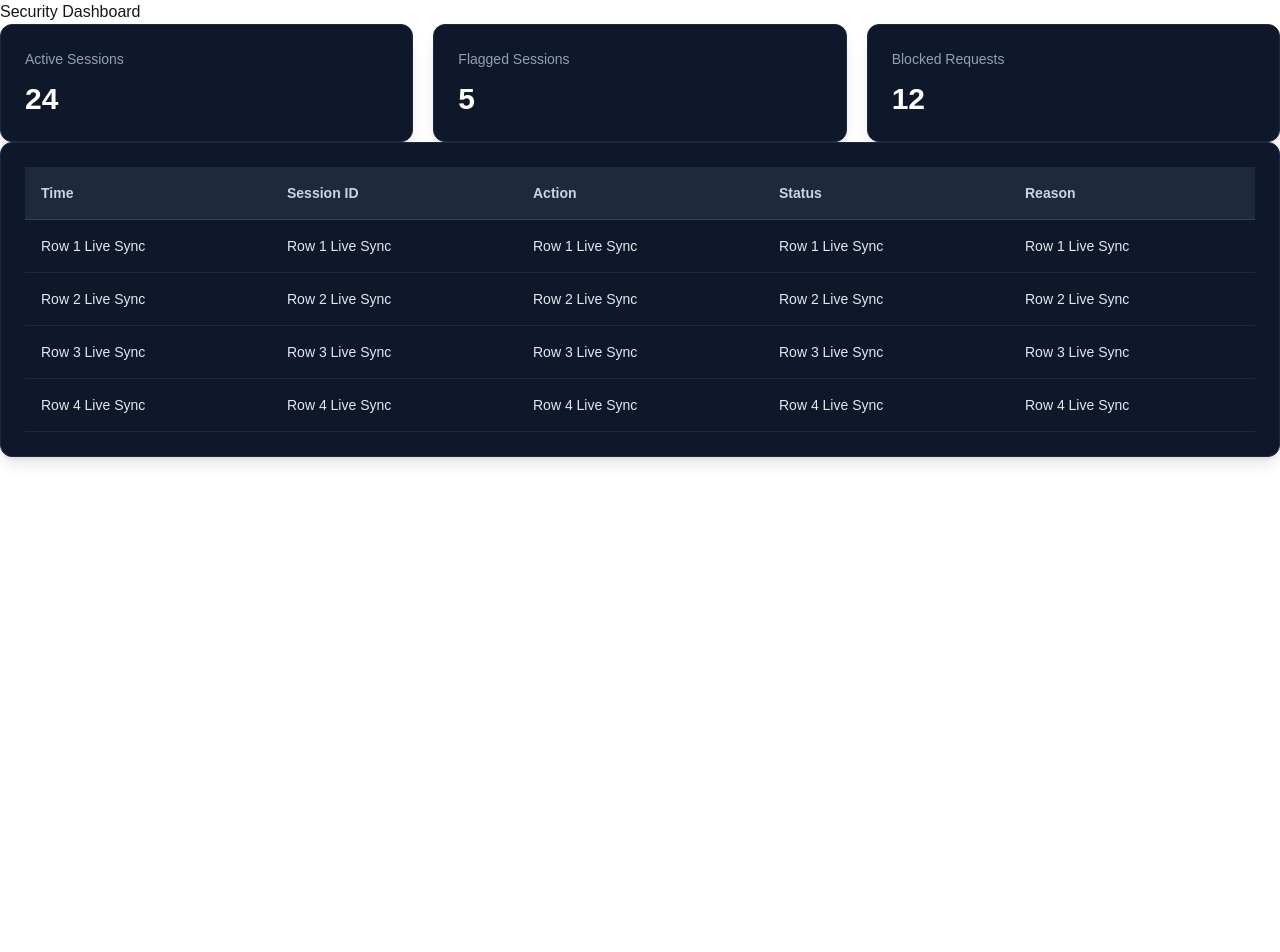
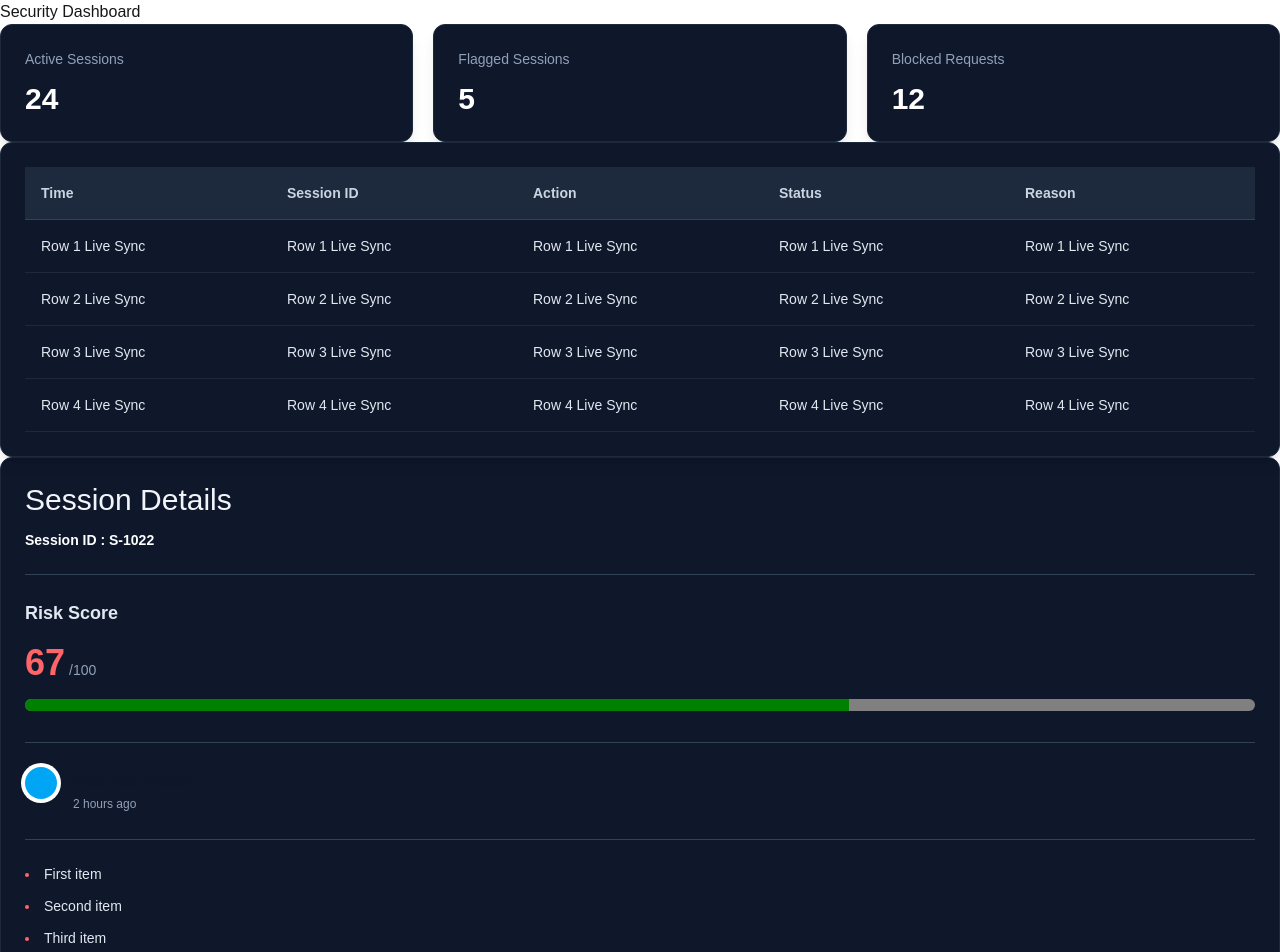
Before and after one commit to raremanticore/renamethislater, a Next.js app: page / in a window 1280 px wide. Shown: the top 952 px of the page. Before the commit the page ends 800 px from the top, so only its background shows below. Built offline with nearby package versions, Linux system fonts and the light colour scheme.

Commit message:
2:30 am pls work

```diff
--- a/components/dashboard/AIExplanation.tsx
+++ b/components/dashboard/AIExplanation.tsx
@@ -4,7 +4,11 @@
  * displays ai generated explanation of sus activity
  */
 
+export default function AIExplanation() {
+     return (
 <div>
     <h3 className="text-lg font-semibold text-slate-100 tracking-tight" > AI Explanation </h3>
     <p className="text-sm font-normal text-slate-400 leading-relaxed"> Insert AI explanation here with Arham's AI agent </p>
 </div>
+     );
+}
--- a/components/dashboard/ActivityTimeline.tsx
+++ b/components/dashboard/ActivityTimeline.tsx
@@ -4,8 +4,9 @@
  * event timestamps, previous session activities
  * part of sessiondetails
  */
-
-<div>
+export default function ActivityTimeline() {
+     return (
+     <div>
     <ol className="relative">
     <li className="relative flex gap-4 pb-8 last:pb-0">
 
@@ -26,3 +27,5 @@
     </li>
     </ol>
 </div>
+ );
+}
--- a/components/dashboard/RiskScore.tsx
+++ b/components/dashboard/RiskScore.tsx
@@ -1,9 +1,12 @@
+
 /**
  * visually display security risk score of a selected session
- * risk scores shoullldd come from backend???
+ * risk scores should eventually come from backend
  */
 
-<div className="bg-slate-900 border border-slate-800 rounded-xl p-6 shadow-lg">
+export default function RiskScore() {
+  return (
+    <div>
       <h3 className="text-lg font-semibold text-slate-200 mb-4">Risk Score</h3>
       <label htmlFor="file" className="text-4xl font-bold text-red-400">
         67
@@ -20,3 +23,5 @@
         67%
       </progress>
     </div>
+  );
+}
--- a/components/dashboard/SecurityDashboard.tsx
+++ b/components/dashboard/SecurityDashboard.tsx
@@ -6,6 +6,7 @@
 
 import SecurityStats from "./SecurityStats";
 import LiveActivityTable from "./LiveActivityTable";
+import SessionDetails from "./SessionDetails"
 
 export default function SecurityDashboard() {
   return (
@@ -14,6 +15,7 @@ export default function SecurityDashboard() {
 
       <SecurityStats />
       <LiveActivityTable />
+      <SessionDetails/>
     </div>
   );
 }
--- a/components/dashboard/SessionDetails.tsx
+++ b/components/dashboard/SessionDetails.tsx
@@ -1,3 +1,4 @@
+
 /**
  *
  * displays security information about a selected session
@@ -9,9 +10,34 @@
  * should differ when different sessions are selected
  */
 
-<div className="bg-slate-900 border border-slate-800 rounded-xl p-6 shadow-lg">
-    <div className="card-one">
-        <h2 className="text-3xl font-medium text-slate-400">Session Details</h2>
-        <p className="text-sm font-bold text-white mt-3">Session ID : </p>
+import RiskScore from "./RiskScore";
+import ActivityTimeline from "./ActivityTimeline";
+import TriggeredRules from "./TriggeredRules";
+import AIExplanation from "./AIExplanation";
+
+export default function SessionDetails() {
+  return (
+    <div className="bg-slate-900 border border-slate-800 rounded-xl p-6 shadow-lg space-y-6">
+      <div className="card-one">
+        <h2 className="text-3xl font-medium text-slate-100">Session Details</h2>
+        <p className="text-sm font-bold text-white mt-3">Session ID : S-1022</p>
+      </div>
+
+      <div className="border-t border-slate-700 pt-6">
+        <RiskScore />
+      </div>
+
+      <div className="border-t border-slate-700 pt-6">
+        <ActivityTimeline />
+      </div>
+
+      <div className="border-t border-slate-700 pt-6">
+        <TriggeredRules />
+      </div>
+
+      <div className="border-t border-slate-700 pt-6">
+        <AIExplanation />
+      </div>
     </div>
-</div>
+  );
+}
--- a/components/dashboard/TriggeredRules.tsx
+++ b/components/dashboard/TriggeredRules.tsx
@@ -5,6 +5,8 @@
  * basically explain why this was allowed or not
  */
 
+export default function TriggeredRules() {
+     return (
 <div>
     <ul className="list-disc list-inside text-slate-200 marker:text-red-400 space-y-3 text-sm">
     <li>First item</li>
@@ -12,3 +14,5 @@
     <li>Third item</li>
     </ul>
 </div>
+     );
+    }
```
Lines whose indentation alone changed are shown as unchanged.
